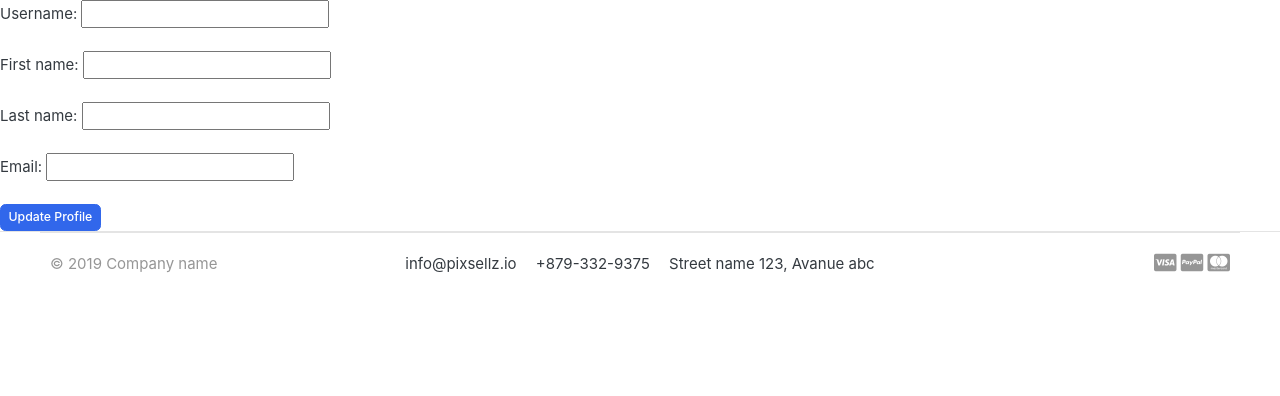
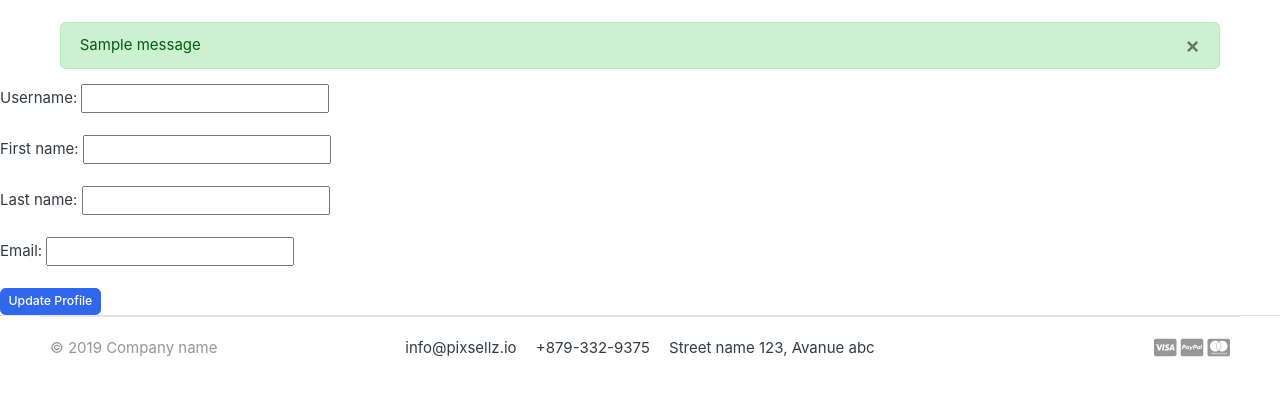
Before and after one commit to smsamrat/New-E-commerce-Project, a Django app: template templates/app_account/edit_profile.html in a window 1280 px wide. Shown: the part 39-435 px from the top of the page. Run offline with Django 3.2, Linux system fonts and the light colour scheme; the template is opened without the code that fills it, so the values that code supplies are empty, except form fields; tables that the repository leaves empty hold one stand-in row (values such as "Sample post"); one stand-in notice (Sample message) is shown; form fields are guessed from the names that the template uses; some libraries are stand-ins or nearby versions; some web fonts are replaced.

Commit message:
django messages frameworks

```diff
--- a/App_account/views.py
+++ b/App_account/views.py
@@ -5,6 +5,7 @@ from django.contrib.auth.forms import AuthenticationForm
 from django.contrib.auth.models import User
 from .forms import CreateUserForm,UpdateProfile,ProfileForm,ProfilePicForm
 from .models import Profile
+from django.contrib import messages
 
 # Create your views here.
 
@@ -14,6 +15,8 @@ def signup(request):
         form = CreateUserForm(data = request.POST)
         if form.is_valid():
             form.save()
+            messages.success(request,"Account Created Successfully")
+            return redirect('login')
     return render(request,'app_account/signup.html',context={'form':form})
 
 def userlogin(request):
@@ -31,6 +34,7 @@ def userlogin(request):
 
 def userlogout(request):
     logout(request)
+    messages.warning(request,"You are logged Out")
     return redirect('login')
 
 def user_profile(request):
@@ -55,6 +59,7 @@ def change_profile(request):
         form = ProfileForm(request.POST,instance=profile)
         if form.is_valid():
             form.save()
+            messages.success(request,"Profile Update Successfully")
             return redirect('custom_profile')
         form = ProfileForm(instance=profile)
     return render(request,'app_account/change_profile.html',context={'form':form})
--- a/templates/base.html
+++ b/templates/base.html
@@ -66,6 +66,17 @@ $(document).ready(function() {
   </div> <!-- navbar-collapse .// -->
 </div> <!-- container //  -->
 </nav>
+<div class="container pt-3">
+	<div class="messages container mt-2">
+		{% if messages %}
+			{% for message in messages %}
+			<div {% if message.tags %} class="alert alert-{{ message.tags }}"{% endif %} role="alert">{{ message }}
+				<button type="button" class="close" data-dismiss="alert" aria-label="Close"><span aria-hidden="true">&times;</span></button>
+			</div>
+			{% endfor %}
+		{% endif %}
+	</div>
+</div>
 {% block content %}
 
 {% endblock content %}
```
Also changed, not shown: db.sqlite3.
